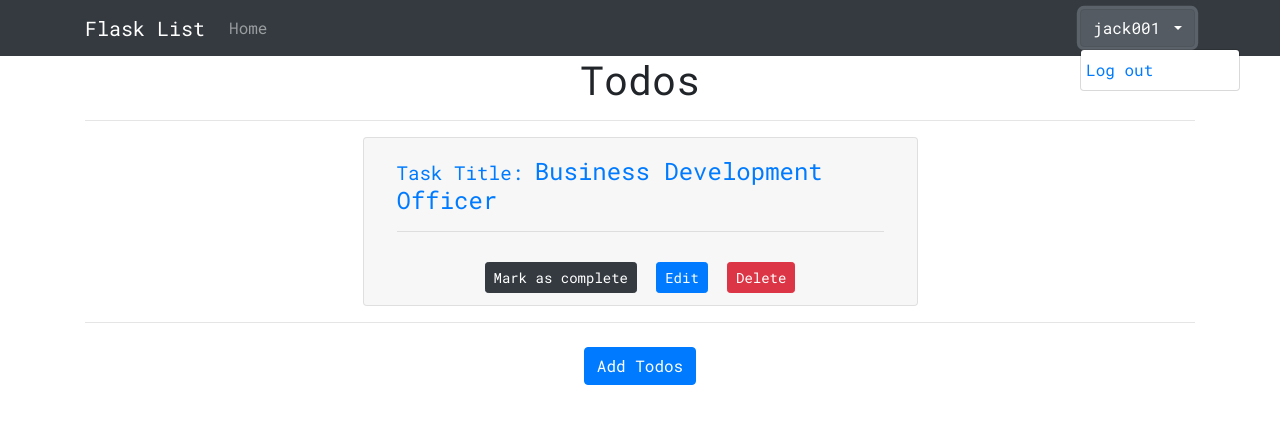
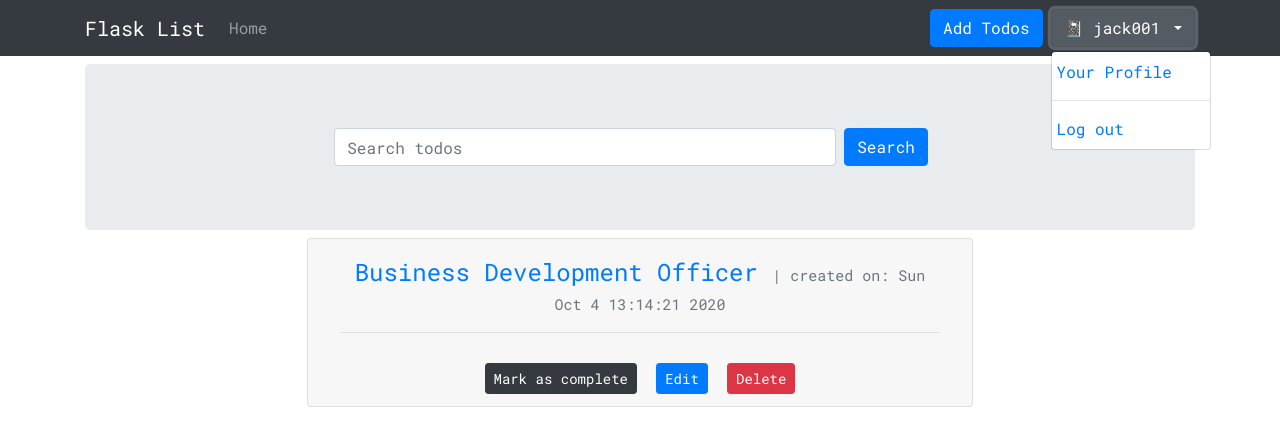
Before and after one commit to JacobJax/Flask-List, a Flask app: page /list/1 in a window 1280 px wide, after a click that opens the changed part. Shown: the top 446 px of the page. Run offline with Flask 2, Linux system fonts and the light colour scheme; a user stored in the database is signed in; data comes from the database, SQL or seed files in the repository; both versions use the stored data as it was after the commit; some libraries are stand-ins or nearby versions.

Commit message:
User profile

```diff
--- a/ListProject/forms.py
+++ b/ListProject/forms.py
@@ -13,8 +13,8 @@ class AddForm(FlaskForm):
 class RegistrationForm(FlaskForm):
     email = StringField('Email: ', validators=[DataRequired(), Email()])
     username = StringField('Username: ', validators=[DataRequired()])
-    password = PasswordField('Password', validators=[DataRequired()])
-    pass_conf = PasswordField('Confirm password', validators=[DataRequired(), EqualTo('password')])
+    password = PasswordField('Password:', validators=[DataRequired()])
+    pass_conf = PasswordField('Confirm password:', validators=[DataRequired(), EqualTo('password')])
     submit = SubmitField('Sign up')
 
     def validate_email(self, email):
@@ -30,5 +30,5 @@ class RegistrationForm(FlaskForm):
 
 class LoginForm(FlaskForm):
     email = StringField('Email: ', validators=[DataRequired(), Email()])
-    password = PasswordField('Password', validators=[DataRequired()])
+    password = PasswordField('Password:', validators=[DataRequired()])
     submit = SubmitField('Login')
--- a/ListProject/models.py
+++ b/ListProject/models.py
@@ -24,6 +24,9 @@ class User(db.Model, UserMixin):
     def check_password(self, password):
         return check_password_hash(self.password_hash, password)
 
+    def __repr__(self):
+        return f'{self.username}, {self.email}'
+
 class Todo(db.Model):
     __tablename__ = 'todos'
 
--- a/ListProject/static/style.css
+++ b/ListProject/static/style.css
@@ -20,8 +20,8 @@
     text-decoration: none !important;
  }
 
- #loginForm, #sign-form, #addForm, #accordionExample, #editForm{
-    width: 50%;
+ #loginForm, #sign-form, #addForm, #accordionExample, #editForm, #search-fm{
+    width: 60%;
     margin: 10px auto;
 }
 .content-section {
--- a/ListProject/templates/includes/navbar.html
+++ b/ListProject/templates/includes/navbar.html
@@ -14,13 +14,15 @@
 
           <ul class="nav navbar-nav navbar-right">
             {% if current_user.is_authenticated %}
-
+                <a style="margin: auto;" href="/add" class="btn btn-primary mx-2">Add Todos</a>
                 <div class="dropdown">
                   <button class="btn btn-secondary dropdown-toggle" type="button" id="dropdownMenuButton" data-toggle="dropdown" aria-haspopup="true" aria-expanded="false">
-                    {{ current_user.username }}
+                    📓 {{ current_user.username }}
                   </button>
-                  <div class="dropdown-menu " aria-labelledby="dropdownMenuButton">
-                    <a href="{{ url_for('logout') }}" class="text-center" style="padding: 5px;">Log out</a>
+                  <div class="dropdown-menu my-1" aria-labelledby="dropdownMenuButton">
+                      <a href="/profile/{{ current_user.username }}/delete" class="text-center" style="padding: 5px;">Your Profile</a>
+                      <hr>
+                      <a href="{{ url_for('logout') }}" class="text-center" style="padding: 5px;">Log out</a>
                   </div>
                 </div>
                 {% else %}
--- a/ListProject/templates/includes/none.html
+++ b/ListProject/templates/includes/none.html
@@ -1,5 +1,5 @@
-<div class="jumbotron text-center">
-    <h1 class="text-muted">NONE</h1>
-    <p class="text-muted">You have no todos yet</p>
+<div class="jumbotron text-center my-2">
+    <h1 class="text-muted">NONE 📂</h1>
+    <p class="text-muted">Seems like you have no todos yet</p>
     <a href="{{ url_for('add') }}" class="btn btn-primary my-2">Add Todos</a>
 </div>
--- /dev/null
+++ b/ListProject/templates/includes/search.html
@@ -0,0 +1,6 @@
+<div class="jumbotron text-center my-2">
+    <form class="form-inline my-2 my-lg-0" id="search-fm">
+      <input class="form-control mx-2" style="width: 80%;" type="search" placeholder="Search todos" aria-label="Search">
+      <button class="btn btn-primary my-2 my-sm-0" type="submit">Search</button>
+    </form>
+</div>
--- a/ListProject/templates/list.html
+++ b/ListProject/templates/list.html
@@ -1,9 +1,8 @@
 {% extends "base.html" %}
 {% block content %}
-<h1 style="text-align: center;">Todos</h1>
-<hr>
-<div class="text-center">
 {% if todo_list |length >= 1 %}
+  {% include 'includes/search.html' %}
+  <div class="text-center my-2">
   {% for todo in todo_list %}
     {% if current_user.id == todo['author'] %}
 
@@ -13,7 +12,7 @@
             <div class="card-header" id="headingOne">
               <h2 class="mb-0">
                 <button id="td-h" class="btn btn-link btn-block text-left" type="button" data-toggle="collapse" data-target="#collapse{{ todo['id'] }}" aria-expanded="true" aria-controls="collapse{{ todo['id'] }}">
-                  <h4><small>Task Title: </small> {{ todo['title'] }} </h4><hr>
+                  <h4 style="text-align: center;">{{ todo['title'] }} <small class="text-muted" style="font-size: 15px;"> | created on: {{ todo['post_date'].strftime("%c") }}</small></h4><hr>
                   <button class="btn btn-dark btn-sm" id="cpl-btn">Mark as complete</button>
                   <a href="/todo/{{ todo['id'] }}/edit" class="btn btn-primary btn-sm">Edit</a>
                   {% include 'includes/modal.html' %}
@@ -23,10 +22,7 @@
         <!--collapseOne-->
             <div id="collapse{{ todo['id'] }}" class="collapse" aria-labelledby="headingOne" data-parent="#accordionExample">
               <div class="card-body">
-                <h5>Description:</h5><hr>
-                  <p>{{ todo['description'] }}</p><br>
-                <h5>Date created:</h5><hr>
-                <p>{{ todo['post_date'].strftime("%c") }}</p>
+                <h5>{{ todo['description'] }}</h5><br>
               </div>
             </div>
           </div>
@@ -35,11 +31,9 @@
 
     {% endif %}
   {% endfor %}
-  <hr>
-  <a style="margin: auto;" href="/add" class="btn btn-primary my-2">Add Todos</a>
 {% else %}
   {% include 'includes/none.html' %}
+  </div>
 {% endif %}
 
-</div>
 {% endblock %}
--- a/main.py
+++ b/main.py
@@ -68,7 +68,7 @@ def add():
         db.session.add(new_todo)
         db.session.commit()
 
-        flash('new item added successfully')
+        flash('new item added successfully', 'success')
         return redirect(url_for('list', user_id=current_user.id))
 
     return render_template('add.html', form=form)
@@ -123,5 +123,10 @@ def delete(todo_id):
     return redirect(url_for('list', user_id=current_user.id))
 
 
+@app.route('/profile/<username>/delete')
+@login_required
+def profile(username):
+    return render_template('profile.html')
+
 if __name__ == '__main__':
     app.run(debug=True)
--- a/testmails.txt
+++ b/testmails.txt
@@ -1,4 +1,4 @@
-name: test003
+name: test005
 email: test003@flasktest.com
 password: testing0
 
```
Also changed, not shown: ListProject/templates/profile.html (added, +12 -0 lines), ListProject/data.sqlite.
